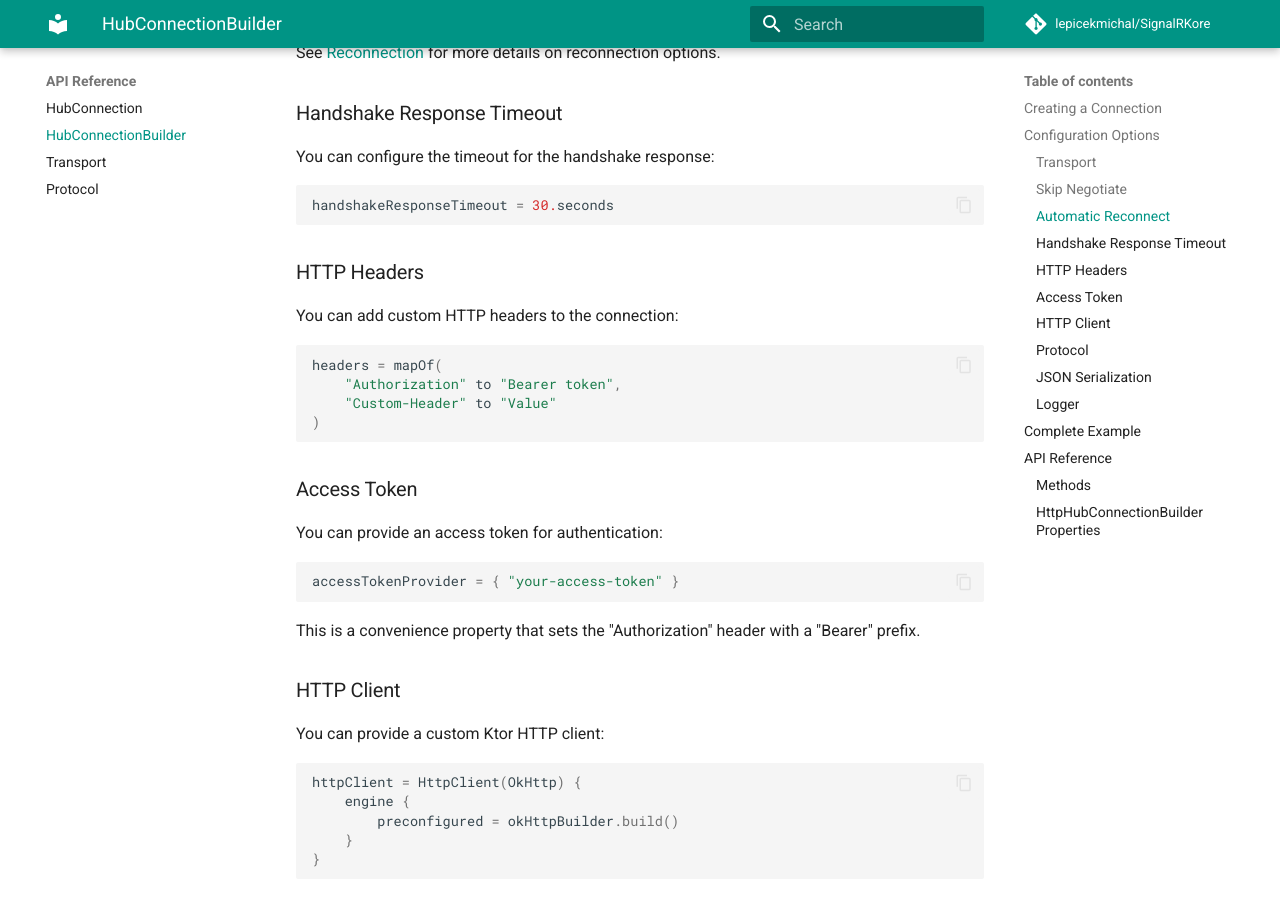
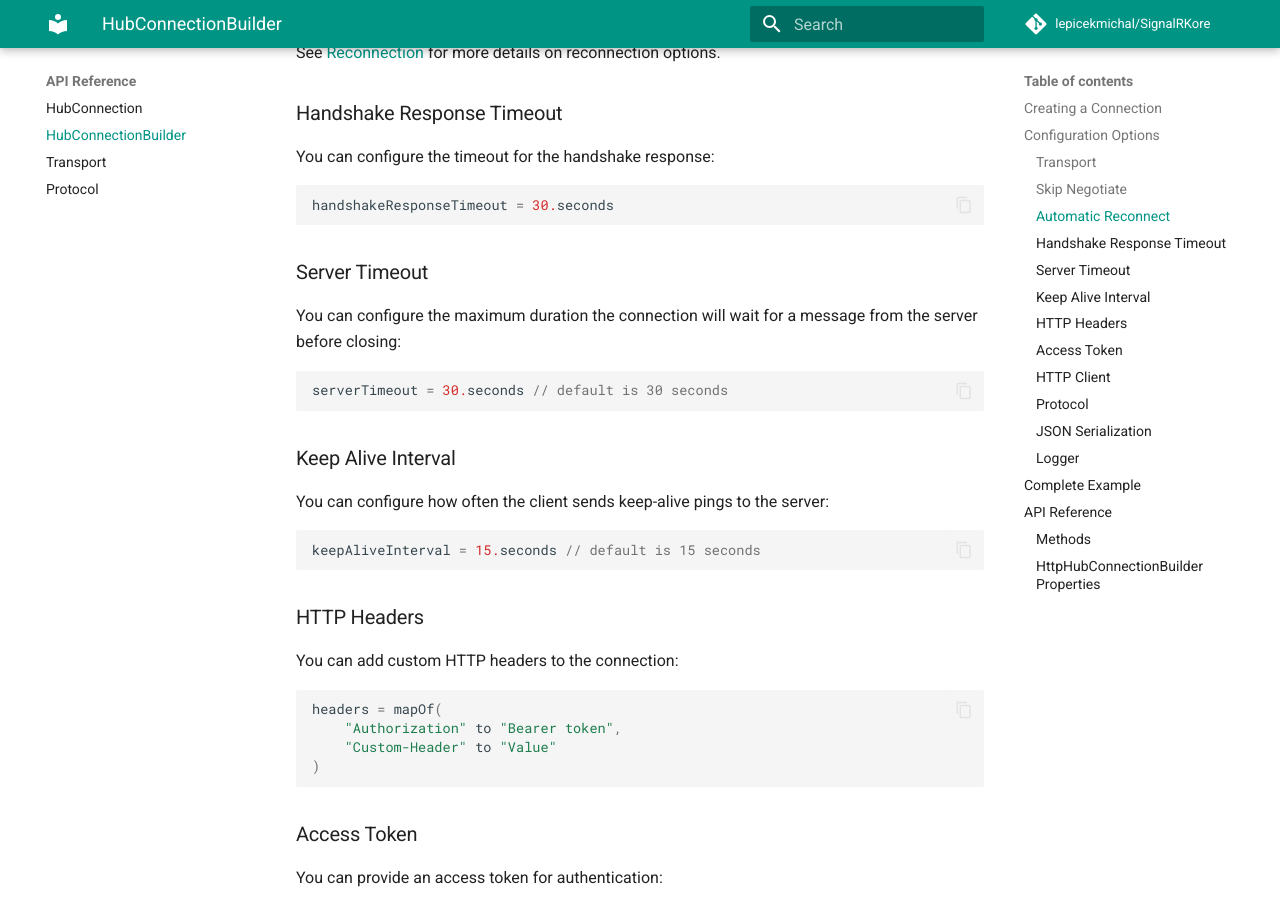
Before and after one commit to lepicekmichal/SignalRKore, an MkDocs documentation site: the page built from docs/api/hub-connection-builder.md, in a window 1280 px wide and 900 px high, scrolled down 1609 px. Built offline with MkDocs 1.6.1 and Material for MkDocs 9.7.7, drawn with Linux system fonts in a browser that asks for light colours; comment, search, counter and statistics services are not loaded; some of the changed text lies outside the part shown.

Commit message:
server timeout and keep alive interval adjustable

````diff
--- a/docs/api/hub-connection-builder.md
+++ b/docs/api/hub-connection-builder.md
@@ -71,6 +71,22 @@ You can configure the timeout for the handshake response:
 
 ```kotlin
 handshakeResponseTimeout = 30.seconds
+```
+
+### Server Timeout
+
+You can configure the maximum duration the connection will wait for a message from the server before closing:
+
+```kotlin
+serverTimeout = 30.seconds // default is 30 seconds
+```
+
+### Keep Alive Interval
+
+You can configure how often the client sends keep-alive pings to the server:
+
+```kotlin
+keepAliveInterval = 15.seconds // default is 15 seconds
 ```
 
 ### HTTP Headers
@@ -161,6 +177,8 @@ val connection = HubConnectionBuilder.create("https://example.com/chathub") {
     skipNegotiate = true
     automaticReconnect = AutomaticReconnect.Active
     handshakeResponseTimeout = 30.seconds
+    serverTimeout = 30.seconds // default
+    keepAliveInterval = 15.seconds // default
     headers = mapOf("Custom-Header" to "Value")
     accessTokenProvider = { "your-access-token" }
     httpClient = HttpClient {
@@ -200,6 +218,8 @@ val connection = HubConnectionBuilder.create("https://example.com/chathub") {
 | `skipNegotiate`            | `Boolean`               | `false` | Whether to skip the negotiate step (WebSockets only) |
 | `automaticReconnect`       | `AutomaticReconnect`    | `AutomaticReconnect.Inactive` | The automatic reconnect policy |
 | `handshakeResponseTimeout` | `Duration`              | `15.seconds` | The timeout for the handshake response |
+| `serverTimeout`            | `Duration`              | `30.seconds` | The maximum time to wait for a message from the server before closing the connection |
+| `keepAliveInterval`        | `Duration`              | `15.seconds` | The interval at which keep-alive pings are sent to the server |
 | `headers`                  | `Map<String, String>`   | `emptyMap()` | HTTP headers to include in requests |
 | `accessTokenProvider`      | `(suspend () -> String)?` | `null` | Access token for authentication (sets the "Authorization" header with "Bearer" prefix) |
 | `httpClient`               | `HttpClient?`           | `null` | Custom Ktor HTTP client |
````
Also changed, not shown: docs/user-guide/configuration.md (+18 -0 lines), 3 other files.
